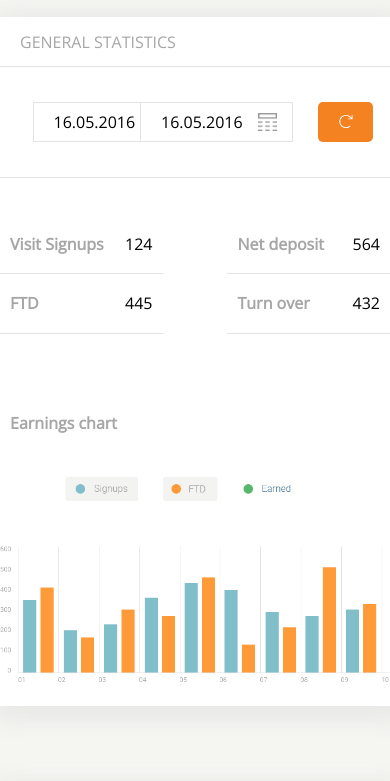
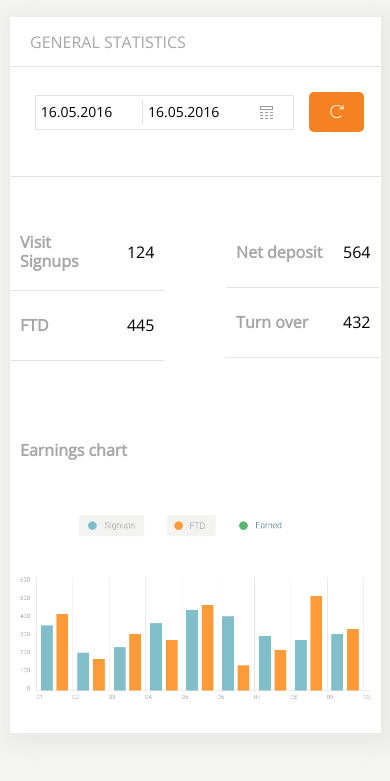
Before and after one commit to damianmichalski/projekt-admin-panel, a website: page index.html in a window 390 px wide. Shown: the part 63-844 px from the top of the page. Drawn offline with nearby package versions, Linux system fonts and the light colour scheme.

Commit message:
Poprawy w stylach, formatowaniu plików oraz pliku js - wg wytycznych

```diff
--- a/index.html
+++ b/index.html
@@ -153,7 +153,7 @@
   </div>
   <div class="date">
     <div class="row container">
-      <div class="col-8 date-line">
+      <div class="col-5 date-line">
         <div class="col-5 border">
           <p>16.05.2016</p>
         </div>
--- a/js/script.js
+++ b/js/script.js
@@ -1,10 +1,11 @@
 'use-strict';
 
 function toggleMenu(visible) {
-  document.querySelector('.mobile-menu').classList.toggle('show', visible);
+  document.querySelector('.mobile-menu')
+      .classList
+      .toggle('show', visible);
 }
 
-document.querySelector('.hamburger').addEventListener('click', function(e) {
-  e.preventDefault();
+document.querySelector('.hamburger').addEventListener('click', function() {
   toggleMenu();
 });
--- a/sass/_layout.scss
+++ b/sass/_layout.scss
@@ -4,86 +4,108 @@
   width: 100%;
   max-width: 100%;
 }
+
 .row:before,
 .row:after {
   content: "";
-	display: table ;
+  display: table;
   clear: both;
 }
+
 [class*="col-"] {
   border: none;
   display: flex;
   min-height: 1px;
 }
+
 .col-1 {
   width: 8.33%;
 }
+
 .col-2 {
   width: 16.66%;
 }
+
 .col-3 {
   width: 25%;
 }
+
 .col-4 {
   width: 33.33%;
 }
+
 .col-5 {
   width: 41.66%;
 }
+
 .col-6 {
   width: 50%;
 }
+
 .col-7 {
   width: 58.33%;
 }
+
 .col-8 {
   width: 66.66%;
 }
+
 .col-9 {
   width: 75%;
 }
+
 .col-10 {
   width: 83.33%;
 }
+
 .col-11 {
   width: 91.66%;
 }
+
 .col-12 {
   width: 100%;
 }
+
 .col-offset-1 {
   margin-left: 8.33%;
 }
+
 .col-offset-2 {
   margin-left: 16.66%;
 }
+
 .col-offset-3 {
   margin-left: 25%;
 }
+
 .col-offset-4 {
   margin-left: 33.33%;
 }
+
 .col-offset-5 {
   margin-left: 41.66%;
 }
+
 .col-offset-6 {
   margin-left: 50%;
 }
+
 .col-offset-7 {
   margin-left: 58.33%;
 }
+
 .col-offset-8 {
   margin-left: 66.66%;
 }
+
 .col-offset-9 {
   margin-left: 75%;
 }
+
 .col-offset-10 {
   margin-left: 83.33%;
 }
+
 .col-offset-11 {
   margin-left: 91.66%;
 }
-.col-offset-12 {
-	margin-left: 100%;
-}
--- a/sass/components/_buttons.scss
+++ b/sass/components/_buttons.scss
@@ -25,10 +25,4 @@
   &:hover {
     background-color: $button-hover-color;
   }
-
-  &:disabled,
-  .btn[disabled] {
-    background-color: $button-border-color;
-    cursor: default;
-  }
 }
--- a/sass/components/_section.scss
+++ b/sass/components/_section.scss
@@ -7,13 +7,6 @@
   margin: 80px 20px 20px 10px;
   overflow: hidden;
   padding-bottom: 20px;
-
-  &::before,
-  &::after {
-    content: "";
-    display: table;
-    clear: both;
-  }
 }
 
 .section-title {
@@ -30,7 +23,6 @@
 @media (max-width: 767px) {
   .section {
     float: left;
-    margin: 80px auto 0;
-    width: 100%;
+    width: 95%;
   }
 }
--- a/sass/components/_table.scss
+++ b/sass/components/_table.scss
@@ -62,3 +62,8 @@ table {
 .tbl-row-xl {
   height: 50px;
 }
+@media (max-width: 767px) {
+  .tbl-cell-text {
+    height: 70px;
+  }
+}
--- a/sass/pages/_general.scss
+++ b/sass/pages/_general.scss
@@ -10,8 +10,9 @@
 
 .date-line {
   border: 1px solid $button-border-color;
-  margin: 35px 10px;
-  min-height: 40px;
+  align-items: center;
+  justify-content: center;
+
   .border {
     border-right: 1px solid $button-border-color;
   }
@@ -40,3 +41,17 @@
     padding: 0 10px;
   }
 }
+@media (max-width: 767px) {
+  .date-line {
+    width: 70%;
+    p {
+      font-size: 14px;
+      padding: 5px 5px;
+    }
+  }
+  .scroll-wrapper {
+    img {
+      padding: 10px;
+    }
+  }
+}
--- a/sass/sections/_navbar.scss
+++ b/sass/sections/_navbar.scss
@@ -3,6 +3,7 @@
   border-bottom: 1px solid $button-border-color;
   position: fixed;
   width: 100%;
+  justify-content: flex-end;
   .notification {
     border-left: 1px solid $button-border-color;
     position: relative;
@@ -50,6 +51,7 @@
   padding: 18px;
   align-items: center;
   justify-content: center;
+  width: 9%;
   img {
     filter: invert(60%);
     height: 20px;
@@ -65,6 +67,7 @@
   border-left: 1px solid $button-border-color;
   align-items: center;
   justify-content: center;
+  width: 4%;
   img {
     filter: invert(60%);
     height: 16px;
```
Also changed, not shown: css/style.css, 1 other file. Lines whose indentation alone changed are shown as unchanged.
